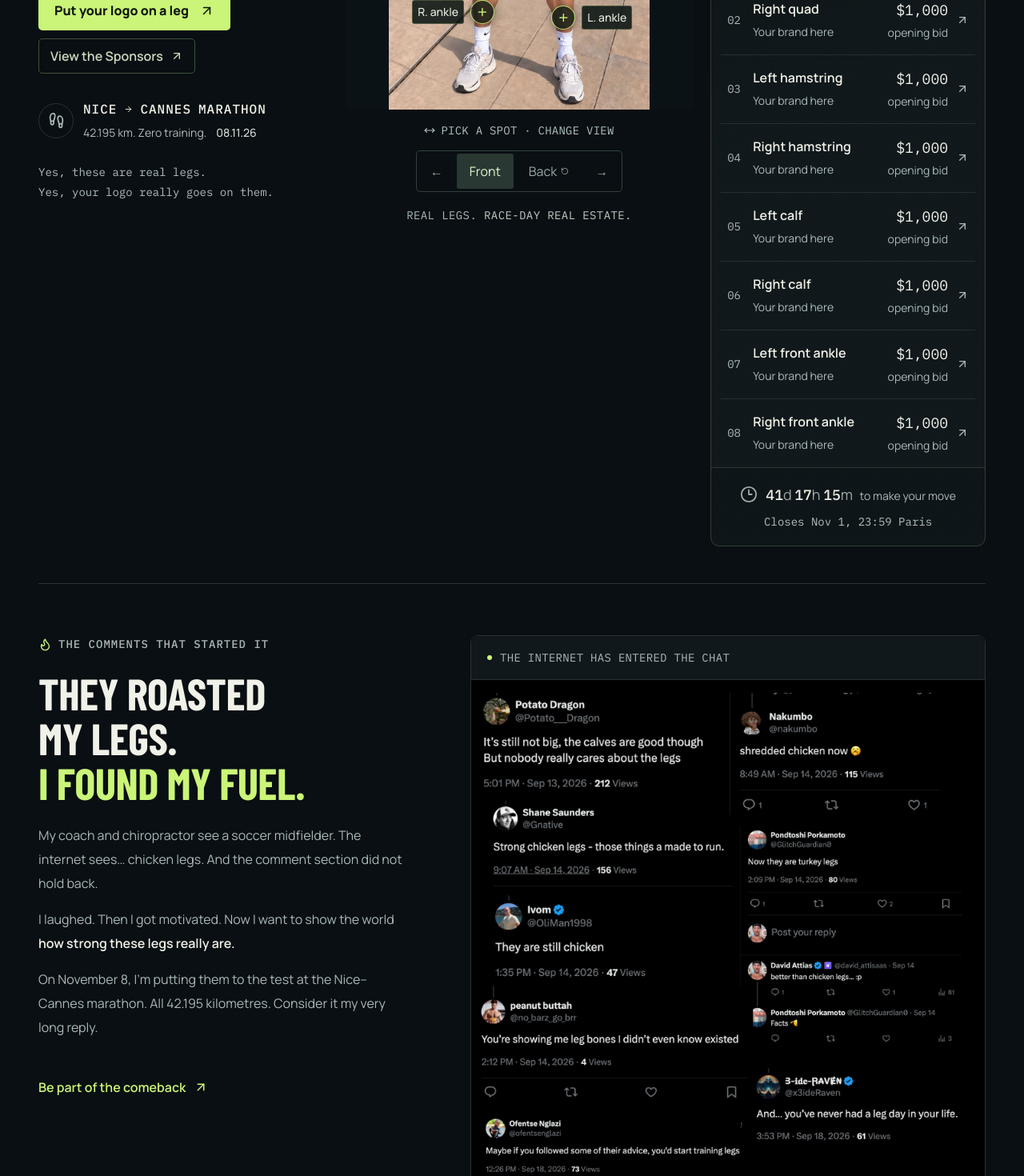
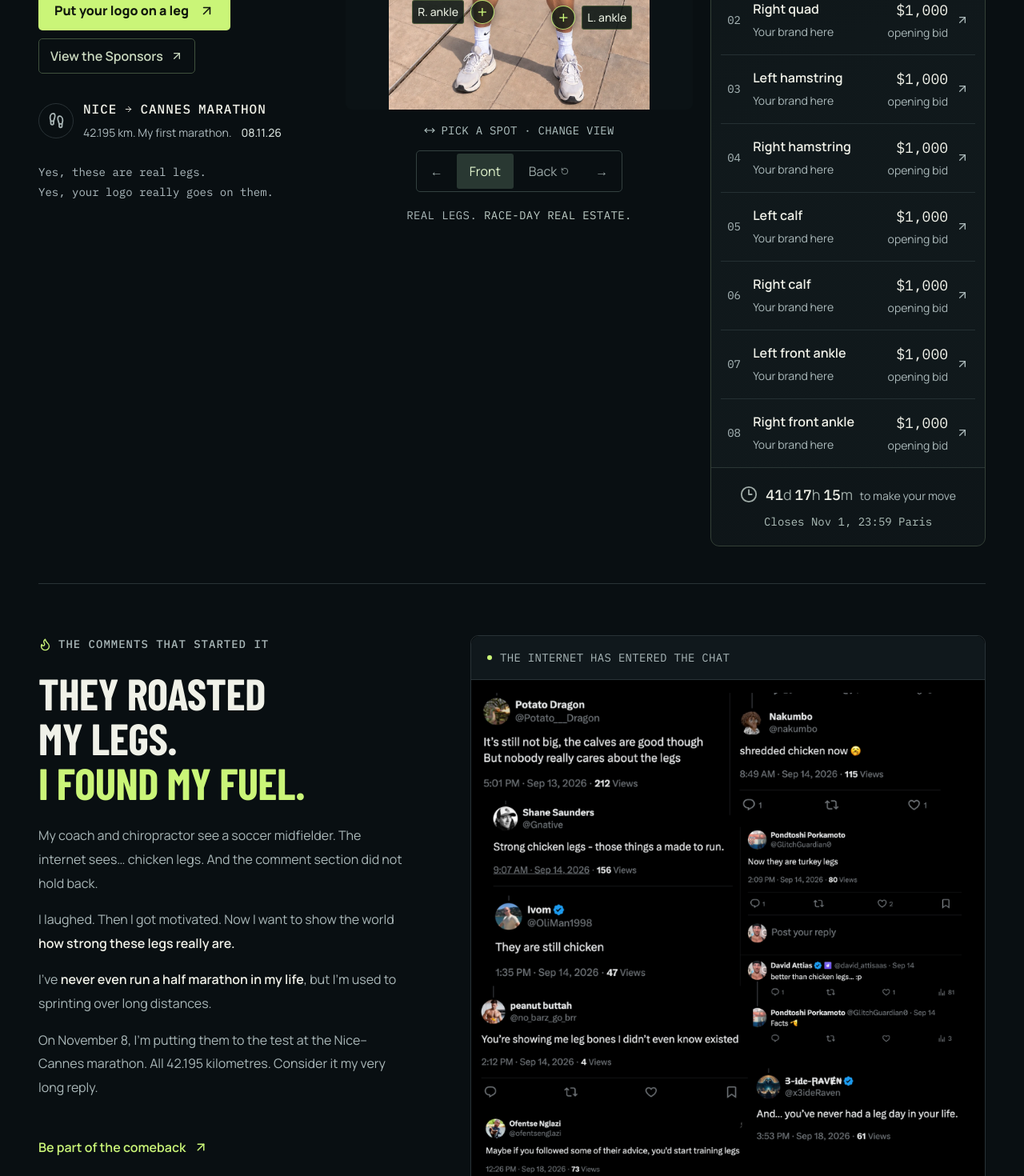
Before and after one commit to best-trading-indicator-tools/chicken-legs, a Next.js app: page / in a window 1280 px wide. Shown: the part 622-2092 px from the top of the page at 80% size. Built offline with nearby package versions, Linux system fonts and the light colour scheme; no server answers; the database is empty; a web font is replaced by a local one.

Commit message:
Clarify the runner's experience ahead of his first marathon

```diff
--- a/src/components/campaign-page.tsx
+++ b/src/components/campaign-page.tsx
@@ -143,7 +143,7 @@ export default function CampaignPage() {
           <p className="hero-description">My coach sees a soccer midfielder.<br />The internet sees chicken legs.<br /><strong>I see a business opportunity.</strong></p>
           <a href="#sponsorships" className="primary-button hero-cta">Put your logo on a leg <ArrowUpRight size={19} /></a>
           <button className={sponsorStyles.trigger} type="button" aria-haspopup="dialog" aria-controls="sponsors-dialog" onClick={() => setSponsorsOpen(true)}>View the Sponsors <ArrowUpRight size={16} /></button>
-          <div className="race-ticket"><span className="race-icon"><Footprints size={21} /></span><div><span><span className="race-route">NICE <ArrowRight size={11} /> CANNES</span> MARATHON</span><p>42.195 km. Zero training. <b>08.11.26</b></p></div></div>
+          <div className="race-ticket"><span className="race-icon"><Footprints size={21} /></span><div><span><span className="race-route">NICE <ArrowRight size={11} /> CANNES</span> MARATHON</span><p>42.195 km. My first marathon. <b>08.11.26</b></p></div></div>
           <p className="hero-footnote">Yes, these are real legs.<br />Yes, your logo really goes on them.</p>
         </div>
 
--- a/src/components/roast-story.tsx
+++ b/src/components/roast-story.tsx
@@ -9,6 +9,7 @@ export default function RoastStory() {
       <h2 id="roast-title">THEY ROASTED<br />MY LEGS.<br /><span>I FOUND MY FUEL.</span></h2>
       <p>My coach and chiropractor see a soccer midfielder. The internet sees… chicken legs. And the comment section did not hold back.</p>
       <p>I laughed. Then I got motivated. Now I want to show the world <strong>how strong these legs really are.</strong></p>
+      <p>I’ve <strong>never even run a half marathon in my life</strong>, but I’m used to sprinting over long distances.</p>
       <p>On November 8, I’m putting them to the test at the Nice–Cannes marathon. All 42.195 kilometres. Consider it my very long reply.</p>
       <a className={styles.cta} href="#sponsorships">Be part of the comeback <ArrowUpRight size={18} aria-hidden="true" /></a>
     </div>
```
Also changed, not shown: 2 other files (tests, documents, lock files or other folders).
